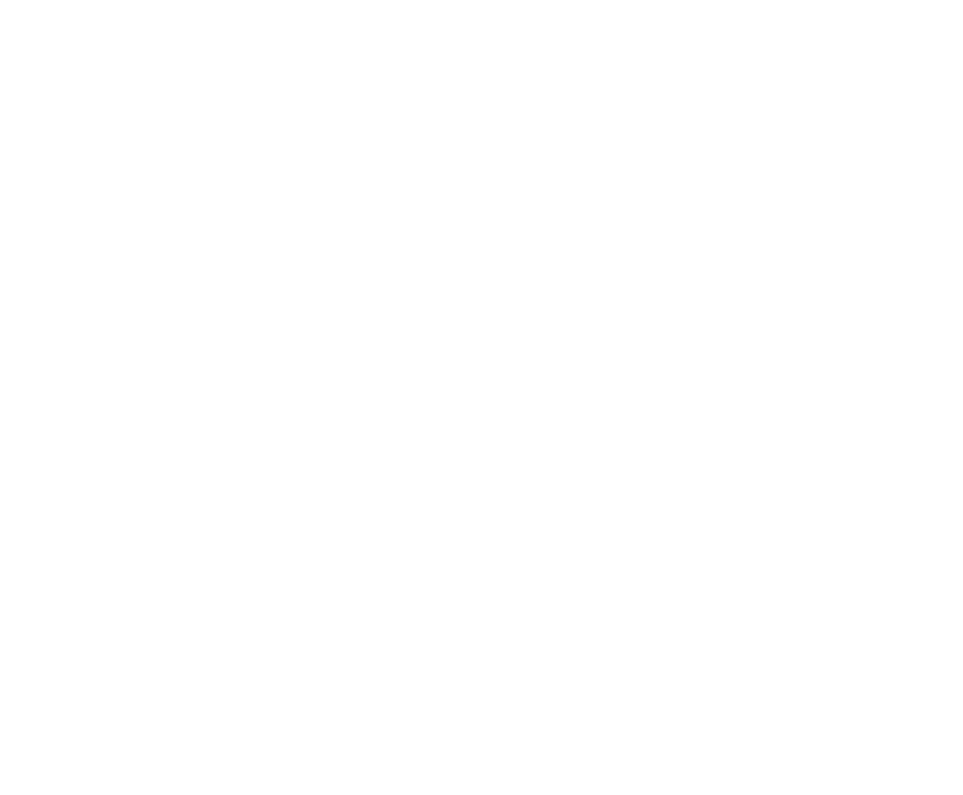
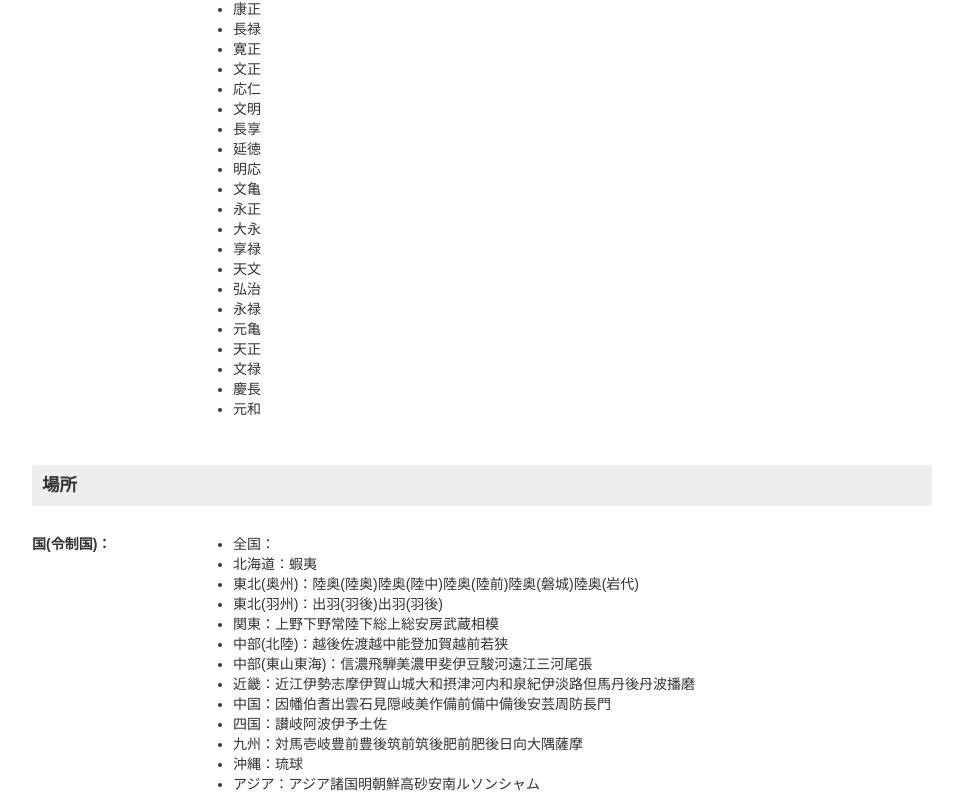
Before and after one commit to ryo-i/dai-sengoku-nenpyo, a Next.js app: page /tag in a window 1280 px wide. Shown: the part 617-1412 px from the top of the page, without its empty margins (158-1121 px from the left). Before the commit the page ends 800 px from the top, so only its background shows below. Built offline with nearby package versions, Linux system fonts and the light colour scheme.

Commit message:
時期、場所の一覧をテキストで表示 #3

```diff
--- a/components/InnerTag.tsx
+++ b/components/InnerTag.tsx
@@ -1,7 +1,6 @@
 import React, { useState, useEffect, useContext }  from 'react';
 import Link from 'next/link';
 import styled from 'styled-components';
-import EventBreadcrumb from './EventBreadcrumb';
 import Nav from './style/Nav';
 import { getDividedArray } from '../modules/nenpyoInfo/getDividedArray';
 import Data from '../data/data.json';
@@ -77,12 +76,16 @@
   // Hooks
   const [error, setError] = useState(null);
   const [isLoaded, setIsLoaded] = useState(false);
-  const [eventData, setEventData] = useState({});
+  const [piriod, setPiriod] = useState(Data.piriod);
+  const [place, setPlace] = useState(Data.place);
+  const [influence, setInfluence] = useState({});
 
 
   //  Get Event Data
   useEffect(() => {
-
+    if (piriod && place) {
+      setIsLoaded(true);
+    }
   }, []);
 
 
@@ -125,9 +128,15 @@
           <section>
             <h3>時期</h3>
             <dl>
-              <dt>年間(和暦)</dt>
+              <dt>元号</dt>
               <dd>
-                <CommonInfoArray array={eventData['gengo']} paramKey={'gengo'} unit={''}  />
+                <ul>
+                  {piriod.map((data, index) =>
+                    <li key={index}>
+                      {data.gengo}
+                    </li>
+                  )}
+                </ul>
               </dd>
             </dl>
           </section>
@@ -136,7 +145,13 @@
             <dl>
               <dt>国(令制国)</dt>
               <dd>
-                <CommonInfoArray array={eventData['country']} paramKey={'country'} unit={''}  />
+                <ul>
+                  {place.map((data, index) =>
+                    <li key={index}>
+                      {data.region}：{data.country}
+                    </li>
+                  )}
+                </ul>
               </dd>
             </dl>
           </section>
@@ -145,7 +160,7 @@
             <dl>
               <dt>勢力</dt>
               <dd>
-                <CommonInfoArray array={eventData['influence']} paramKey={'influence'} unit={''}  />
+                作成中
               </dd>
             </dl>
           </section>
@@ -165,8 +180,6 @@
         </ul>
       </Nav>
       <Section>
-        <p className="date">{eventData['commonDate']}</p>
-        <h2>{eventData['title']}</h2>
         <TagInfo />
       </Section>
     </>
--- a/data/data.json
+++ b/data/data.json
@@ -186,16 +186,16 @@
             "end": "1624"
         }
     ],
-    "place": {
-        "zenkoku": {
+    "place": [
+        {
             "region": "全国",
             "country": []
         },
-        "hokkaido": {
+        {
             "region": "北海道",
             "country": ["蝦夷"]
         },
-        "ousyu": {
+        {
             "region": "東北(奥州)",
             "country": [
                 "陸奥(陸奥)",
@@ -205,14 +205,14 @@
                 "陸奥(岩代)"
             ]
         },
-        "usyu": {
+        {
             "region": "東北(羽州)",
             "country": [
                 "出羽(羽後)",
                 "出羽(羽後)"
             ]
         },
-        "kanto": {
+        {
             "region": "関東",
             "country": [
                 "上野",
@@ -225,7 +225,7 @@
                 "相模"
             ]
         },
-        "hokuriku": {
+        {
             "region": "中部(北陸)",
             "country": [
                 "越後",
@@ -237,7 +237,7 @@
                 "若狭"
             ]
         },
-        "tozantokai": {
+        {
             "region": "中部(東山東海)",
             "country": [
                 "信濃",
@@ -251,7 +251,7 @@
                 "尾張"
             ]
         },
-        "kinki": {
+        {
             "region": "近畿",
             "country": [
                 "近江",
@@ -271,7 +271,7 @@
                 "播磨"
             ]
         },
-        "cyugoku": {
+        {
             "region": "中国",
             "country": [
                 "因幡",
@@ -288,7 +288,7 @@
                 "長門"
             ]
         },
-        "shikoku": {
+        {
             "region": "四国",
             "country": [
                 "讃岐",
@@ -297,7 +297,7 @@
                 "土佐"
             ]
         },
-        "kyushyu": {
+        {
             "region": "九州",
             "country": [
                 "対馬",
@@ -313,11 +313,11 @@
                 "薩摩"
             ]
         },
-        "okinawa": {
+        {
             "region": "沖縄",
             "country": ["琉球"]
         },
-        "asia": {
+        {
             "region": "アジア",
             "country": [
                 "アジア諸国",
@@ -329,7 +329,7 @@
                 "シャム"
             ]
         },
-        "europa": {
+        {
             "region": "ヨーロッパ",
             "country": [
                 "ヨーロッパ諸国",
@@ -340,7 +340,7 @@
                 "イギリス"
             ]
         }
-    },
+    ],
     "footer": {
         "text": "©️ イイダリョウ"
     }
--- a/pages/about.tsx
+++ b/pages/about.tsx
@@ -59,7 +59,7 @@
                 <h2>進捗</h2>
                 <ul>
                     <li>pathから年月日全てを削除 <a href="https://github.com/ryo-i/dai-sengoku-nenpyo/issues/2" target="_blank">#2</a></li>
-                    <li>タグ一覧ページを追加（中身はまだない） <a href="https://github.com/ryo-i/dai-sengoku-nenpyo/issues/3" target="_blank">#3</a></li>
+                    <li>時期、場所の一覧をテキストで表示 <a href="https://github.com/ryo-i/dai-sengoku-nenpyo/issues/3" target="_blank">#3</a></li>
                 </ul>
             </section>
             <section>
--- a/pages/tag.tsx
+++ b/pages/tag.tsx
@@ -1,9 +1,7 @@
-import React, { useState }  from 'react';
-import { categoryContext } from '../context/categoryContext';
+import React  from 'react';
 import Header from '../components/Header';
 import InnerTag from '../components/InnerTag';
 import Footer from '../components/Footer';
-import Data from '../data/data.json';
 
 
 const pageTitle = "タグ一覧";
@@ -11,10 +9,6 @@
 
 
 function Home() {
-  const [isCategory, setIsCategory] = useState(false);
-  const [categoryName, setCategoryName] = useState('すべて');
-  const [categoryPath, setCategoryPath] = useState('');
-
   return (
     <>
       <Header />
```
Also changed, not shown: 1 other file (tests, documents, lock files or other folders).
